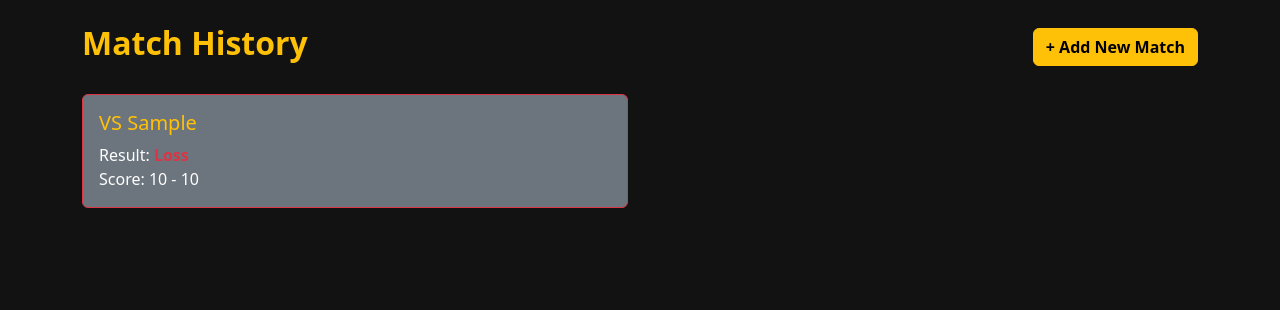
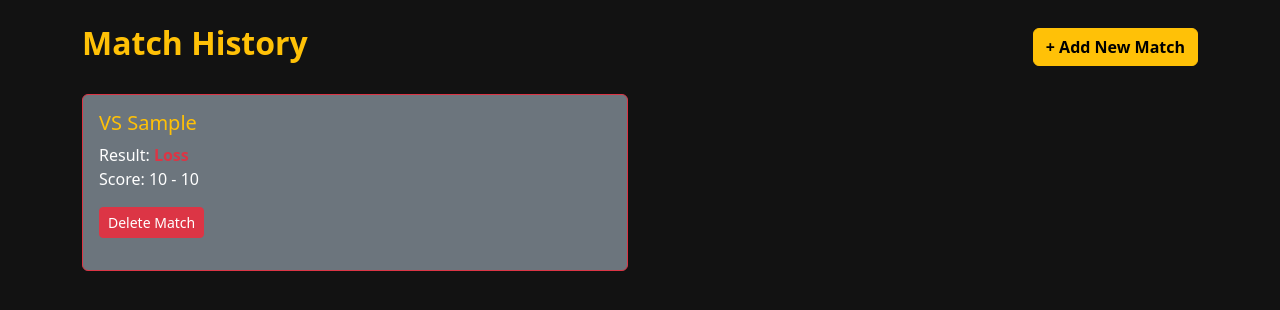
Before and after one commit to jamInwza007x/hoop-analytics, a Flask app: page /matches in a window 1280 px wide. Shown: the part 57-367 px from the top of the page. Run offline with Flask 3, Linux system fonts and the light colour scheme; tables that the repository leaves empty hold one stand-in row (values such as "Sample post").

Commit message:
Add delete button UI to match history

```diff
--- a/templates/matches.html
+++ b/templates/matches.html
@@ -16,7 +16,9 @@
                 <h5 class="card-title text-warning">VS {{ match.opponent }}</h5>
                 <p class="card-text">
                     Result: {% if match.result == 'Win' %}<span class="text-success fw-bold">Win</span>{% else %}<span class="text-danger fw-bold">Loss</span>{% endif %}<br>
-                    Score: {{ match.points_scored }} - {{ match.points_conceded }}
+                    Score: {{ match.points_scored }} - {{ match.points_conceded }}<form action="/matches/delete/{{ match.id }}" method="POST" class="mt-2">
+    <button type="submit" class="btn btn-danger btn-sm">Delete Match</button>
+</form>
                 </p>
             </div>
         </div>
```
